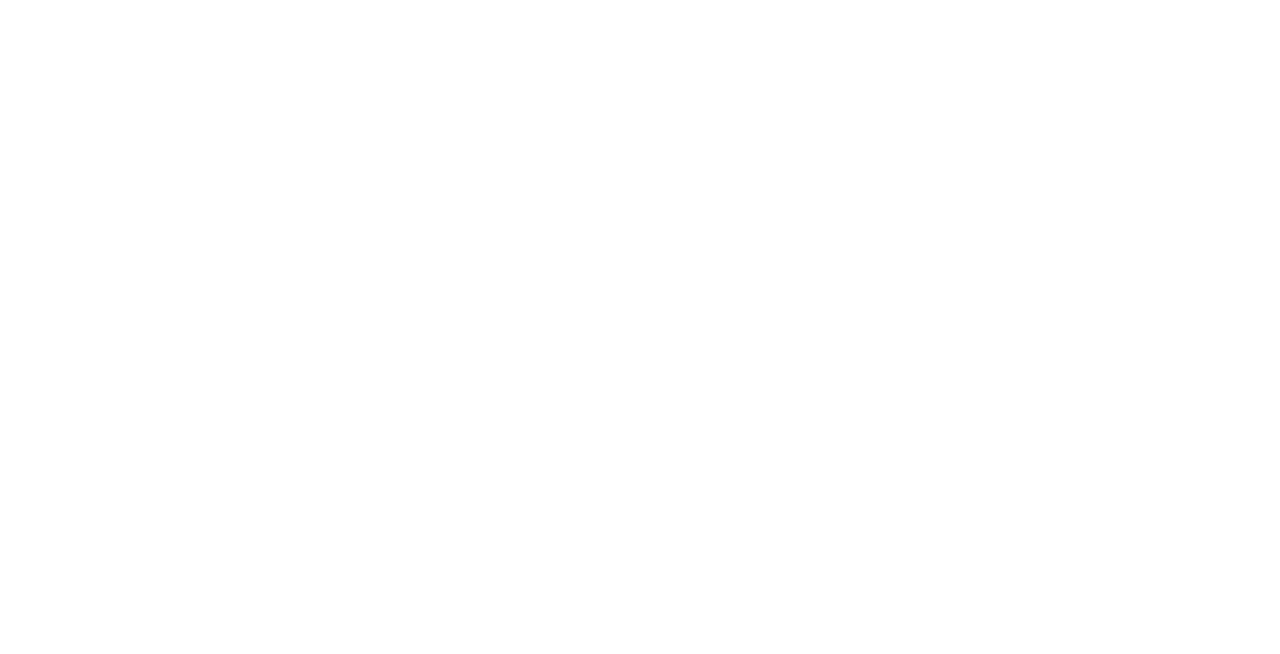
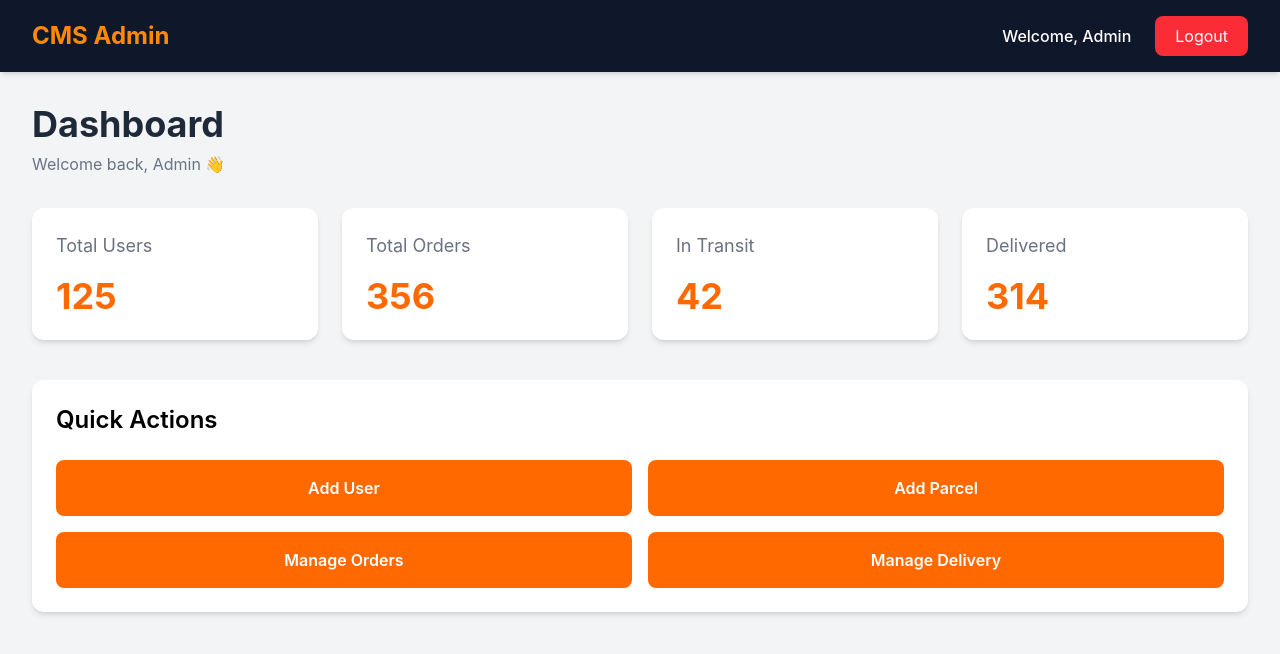
Before and after one commit to MeemanshaUsrete/Courier_Management_System, a React (Vite) app in the folder frontend_client/: page /admin/dashboard in a window 1280 px wide. Before the commit this address had no page. Shown: the top 654 px of the page. Built offline with nearby package versions, Linux system fonts and the light colour scheme.

Commit message:
admin page added

```diff
--- a/frontend_client/src/App.jsx
+++ b/frontend_client/src/App.jsx
@@ -4,6 +4,7 @@
 import ForgotPassword from "./pages/ResetPassword";
 import Login from "./pages/Login";
 import Profile from "./pages/Profile";
+import AdminDashboard from "./pages/AdminDashboard";
 
 function App() {
   return (
@@ -14,6 +15,8 @@
         <Route path="/register" element={<Signup />} />
         <Route path="/profile" element={<Profile/>}/>
         <Route path="/forgot-password" element={<ForgotPassword />} />
+        <Route path="/admin/dashboard" element={<AdminDashboard />}/>
+
       </Routes>
     </BrowserRouter>
   );
--- /dev/null
+++ b/frontend_client/src/components/admin/Card.jsx
@@ -0,0 +1,17 @@
+function StatCard({ title, value }) {
+  return (
+    <div className="bg-white rounded-xl shadow-md p-6">
+
+      <h3 className="text-gray-500 text-lg">
+        {title}
+      </h3>
+
+      <p className="text-4xl font-bold mt-4 text-orange-500">
+        {value}
+      </p>
+
+    </div>
+  );
+}
+
+export default StatCard;
--- /dev/null
+++ b/frontend_client/src/components/admin/Navbar.jsx
@@ -0,0 +1,24 @@
+import { Link } from "react-router-dom";
+
+function Navbar() {
+  return (
+    <nav className="bg-slate-900 text-white shadow-md">
+      <div className="max-w-7xl mx-auto flex justify-between items-center px-8 py-4">
+        <h1 className="text-2xl font-bold text-orange-400">CMS Admin</h1>
+
+        <div className="flex items-center gap-6">
+          <p className="font-medium">Welcome, Admin</p>
+
+          <Link
+            to="/"
+            className="bg-red-500 hover:bg-red-600 px-5 py-2 rounded-lg transition text-white"
+          >
+            Logout
+          </Link>
+        </div>
+      </div>
+    </nav>
+  );
+}
+
+export default Navbar;
--- /dev/null
+++ b/frontend_client/src/pages/AdminDashboard.jsx
@@ -0,0 +1,58 @@
+import Navbar from "../components/admin/Navbar";
+import Card from "../components/admin/Card";
+
+function Dashboard() {
+  return (
+    <div className="min-h-screen bg-gray-100">
+      <Navbar />
+
+      <div className="max-w-7xl mx-auto px-8 py-8">
+        {/* Heading */}
+        <div className="mb-8">
+          <h1 className="text-4xl font-bold text-gray-800">Dashboard</h1>
+
+          <p className="text-gray-500 mt-2">Welcome back, Admin 👋</p>
+        </div>
+
+        {/* Cards */}
+        <div className="grid grid-cols-4 gap-6">
+          <Card title="Total Users" value="125" />
+
+          <Card title="Total Orders" value="356" />
+
+          <Card title="In Transit" value="42" />
+
+          <Card title="Delivered" value="314" />
+        </div>
+
+        {/* Quick Actions */}
+        <div className="mt-10">
+          <div className="bg-white rounded-xl shadow-md p-6">
+            <h2 className="text-2xl font-semibold mb-6">Quick Actions</h2>
+
+            <div className="grid grid-cols-2 gap-4">
+              <button className="bg-orange-500 hover:bg-orange-600 text-white py-4 rounded-lg font-semibold">
+                Add User
+              </button>
+
+              <button className="bg-orange-500 hover:bg-orange-600 text-white py-4 rounded-lg font-semibold">
+                Add Parcel
+              </button>
+
+              <button className="bg-orange-500 hover:bg-orange-600 text-white py-4 rounded-lg font-semibold">
+                Manage Orders
+              </button>
+
+              <button className="bg-orange-500 hover:bg-orange-600 text-white py-4 rounded-lg font-semibold">
+                Manage Delivery
+              </button>
+            </div>
+          </div>
+        </div>
+
+      </div>
+    </div>
+  );
+}
+
+export default Dashboard;
```
